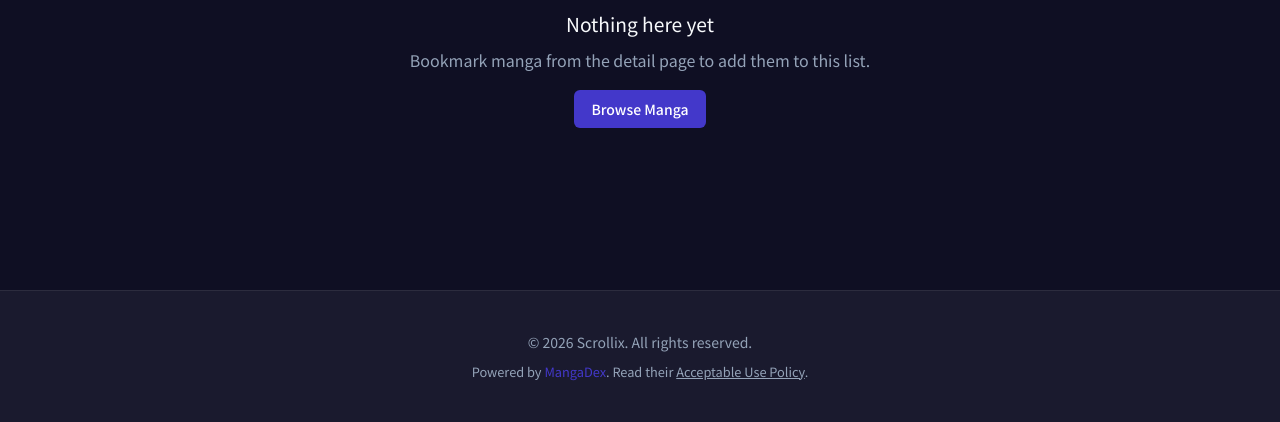
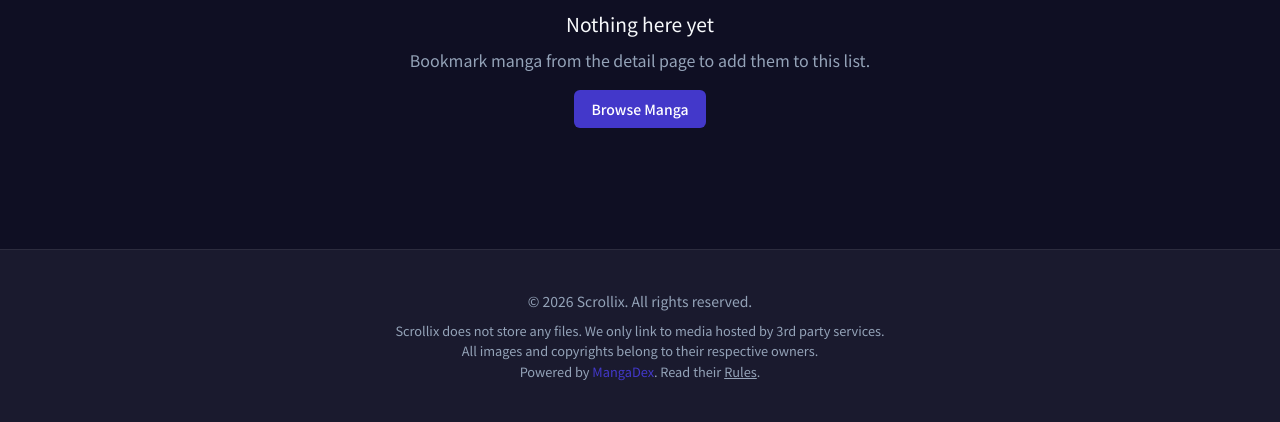
Before and after one commit to AdmMRZ/scrollix, a Django app: page /accounts/library/ in a window 1280 px wide. Shown: the part 378-800 px from the top of the page. Run offline with Django 5.2, Linux system fonts and the light colour scheme; the visitor is signed in with stand-in values (Sample User, id 1); data that the repository does not hold is empty.

Commit message:
fix footer

```diff
--- a/templates/base.html
+++ b/templates/base.html
@@ -106,9 +106,11 @@
   <div class="footer-inner">
     <div class="footer-text">
       <p>&copy; {% now "Y" %} Scrollix. All rights reserved.</p>
-      <p style="margin-top: 0.5rem; font-size: 0.8rem;">
+      <p style="margin-top: 0.5rem; font-size: 0.8rem; color: var(--color-mute);">
+        Scrollix does not store any files. We only link to media hosted by 3rd party services. <br>
+        All images and copyrights belong to their respective owners. <br>
         Powered by <a href="https://mangadex.org" target="_blank" rel="noopener noreferrer" style="color: var(--color-accent);">MangaDex</a>.
-        Read their <a href="https://mangadex.org/rules" target="_blank" rel="noopener noreferrer" style="text-decoration: underline;">Acceptable Use Policy</a>.
+        Read their <a href="https://mangadex.org/rules" target="_blank" rel="noopener noreferrer" style="text-decoration: underline;">Rules</a>.
       </p>
     </div>
   </div>
```
